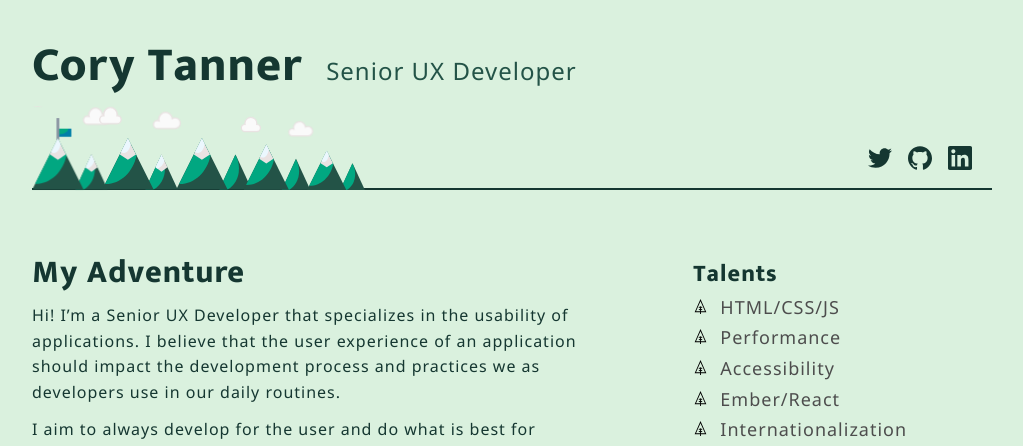
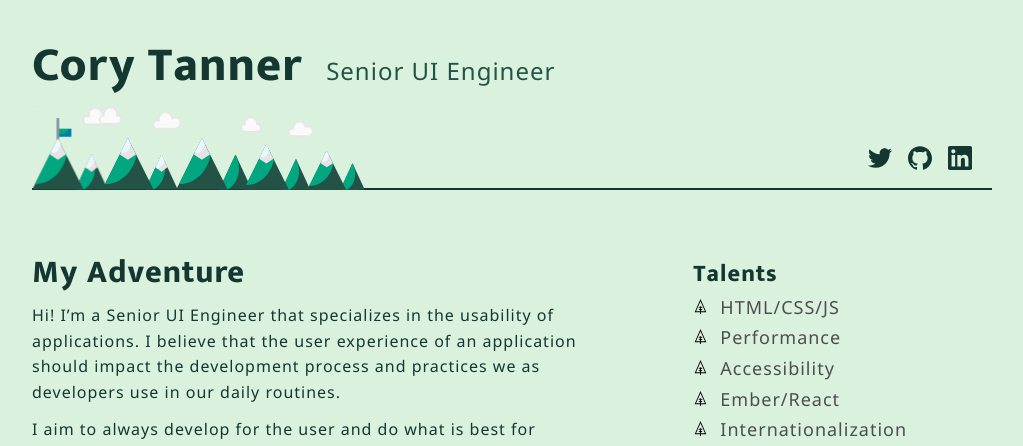
Before and after one commit to cory-tanner/bio, a React (Create React App) app: page / in a window 1280 px wide. Shown: the top 446 px of the page, without its empty margins (128-1151 px from the left). Built offline with nearby package versions, Linux system fonts and the light colour scheme.

Commit message:
Update job title (#39)

```diff
--- a/public/index.html
+++ b/public/index.html
@@ -5,7 +5,7 @@
     <link rel="shortcut icon" href="%PUBLIC_URL%/favicon.ico" />
     <meta name="viewport" content="width=device-width, initial-scale=1" />
     <meta name="theme-color" content="hsl(169, 44%, 15%)" />
-    <meta name=“Description” content="Personal landing page for Cory Tanner, Senior UX Developer. Find out more about Cory Tanner and discover blog post entries">
+    <meta name=“Description” content="Personal landing page for Cory Tanner, Senior UI Engineer. Find out more about Cory Tanner and discover blog post entries">
     <link rel="manifest" href="%PUBLIC_URL%/manifest.json" />
     <link href="https://fonts.googleapis.com/css?family=Mukta:600,800|Noto+Sans&display=swap" rel="stylesheet">
     <title>Cory Tanner</title>
--- a/src/components/hero.js
+++ b/src/components/hero.js
@@ -6,7 +6,7 @@ const Hero = () => (
   <header className="hero">
     <div className="hero__headings">
       <h1 className="t-display hero__headings__display">Cory Tanner</h1>
-      <h2 className="t-sub-display hero__headings__sub-display">Senior UX Developer</h2>
+      <h2 className="t-sub-display hero__headings__sub-display">Senior UI Engineer</h2>
     </div>
     <Socials />
     <MountainsSvg />
--- a/src/components/modules/sectionAboutMe.js
+++ b/src/components/modules/sectionAboutMe.js
@@ -5,7 +5,7 @@ const SectionAboutMe = () => (
   <section className="about-me grid">
     <div className="grid__item" data-grid-medium="7">
       <h3 className="t-section-heading about-me__heading">My Adventure</h3>
-      <p className="t-body about-me__copy">Hi! I’m a Senior UX Developer that specializes in the usability of applications. I believe that the user experience of an application should impact the development process and practices we as developers use in our daily routines.</p>
+      <p className="t-body about-me__copy">Hi! I’m a Senior UI Engineer that specializes in the usability of applications. I believe that the user experience of an application should impact the development process and practices we as developers use in our daily routines.</p>
       <p className="t-body about-me__copy">I aim to always develop for the user and do what is best for their experience on the web.</p>
     </div>
     <div className="grid__item about-me__skills" data-grid-medium="5" data-grid-large="4">
```
